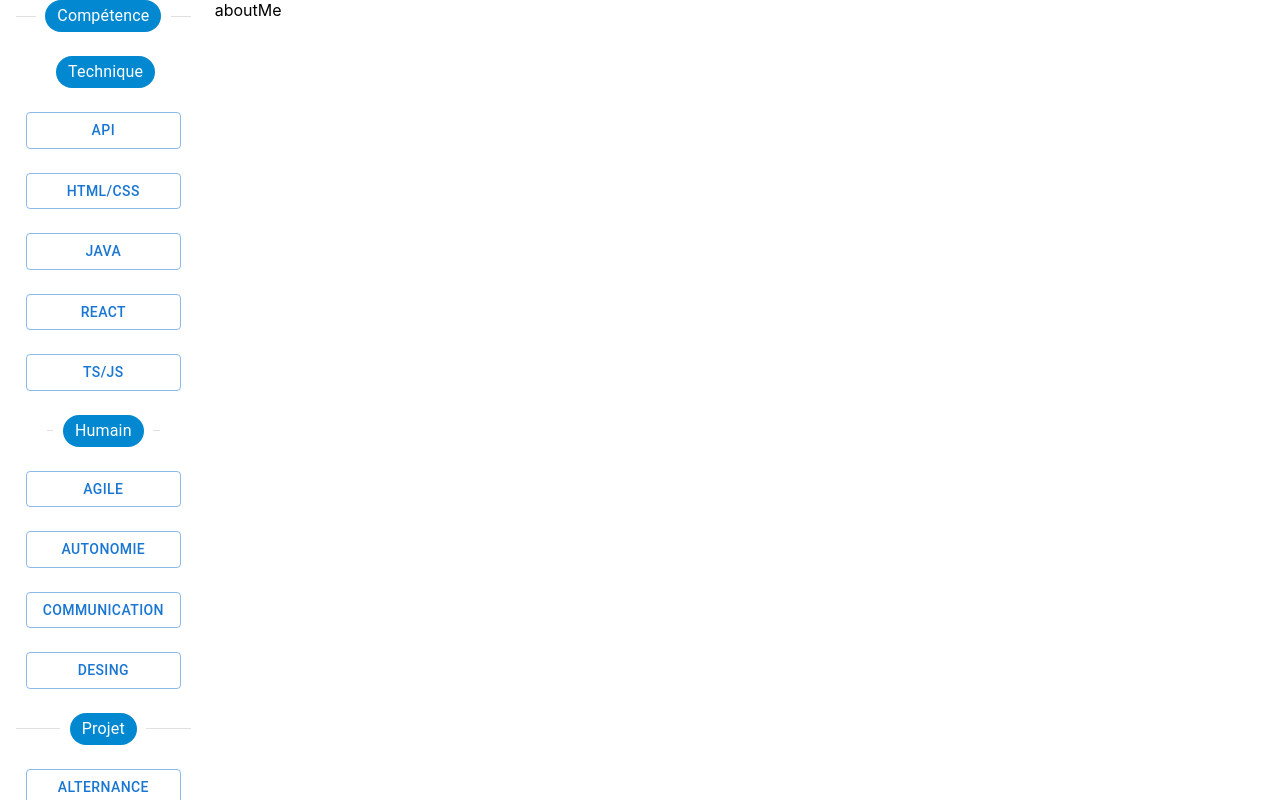
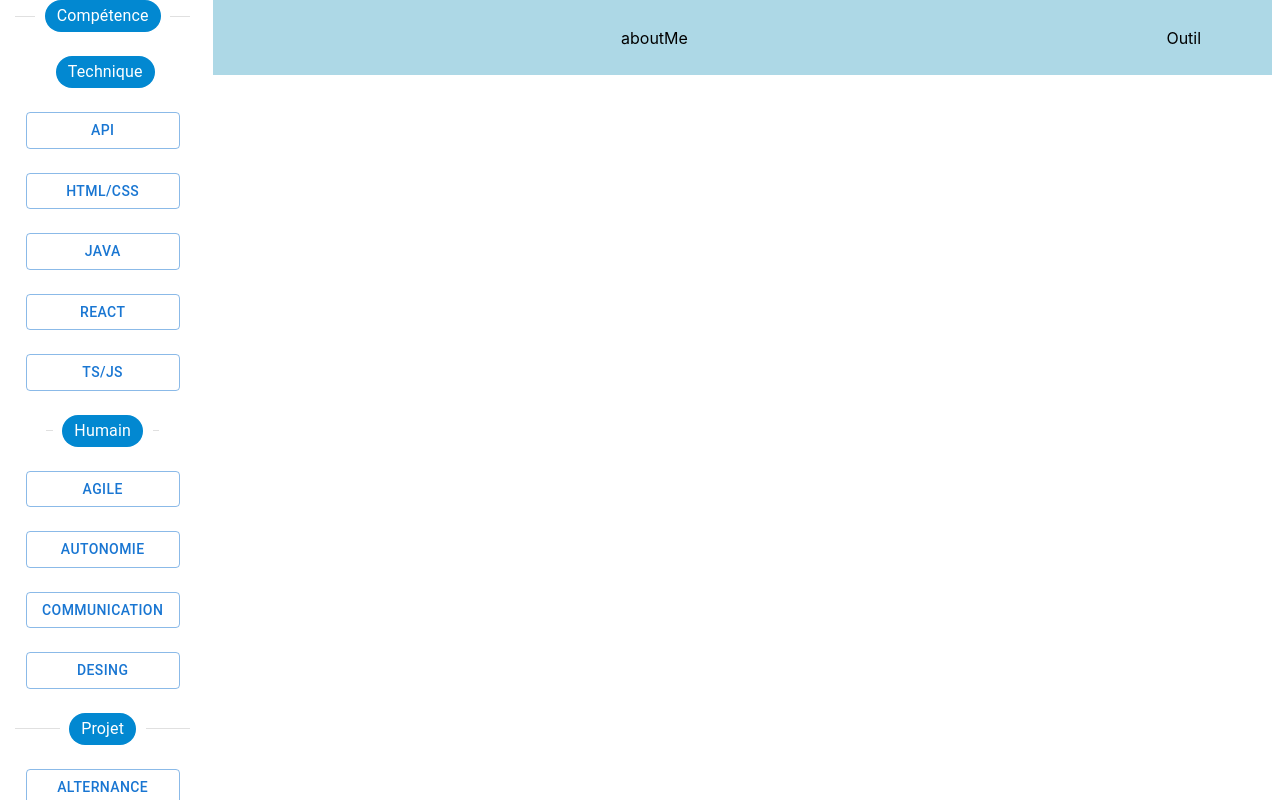
Before and after one commit to Toshiball/portfolio, a React (Vite) app: page / in a window 1280 px wide. Built offline with nearby package versions, Linux system fonts and the light colour scheme.

Commit message:
Add de texte pour react/java/html-css Modification pour la prise en compte d'un bandeau pour les outils comme le dark and light

```diff
--- a/package.json
+++ b/package.json
@@ -13,6 +13,7 @@
     "@emotion/react": "^11.11.3",
     "@emotion/styled": "^11.11.0",
     "@mui/material": "^5.15.10",
+    "@types/node": "^20.11.25",
     "react": "^18.2.0",
     "react-dom": "^18.2.0"
   },
--- a/src/App/App.tsx
+++ b/src/App/App.tsx
@@ -1,23 +1,32 @@
 import Menu from "./Components/Menu/Menu";
 import { Grid } from "@mui/material";
-import Body from "./Components/Body.tsx";
+import Body from "./Components/Body/Body.tsx";
 import React from "react";
 
 function App() {
 	const [value, setValue] = React.useState("aboutMe");
 
 	const handelOnClick = (_event: any, value: any) => {
-		console.log(_event);
 		setValue(value);
 	};
 
 	return (
-		<Grid container spacing={1}>
+		<Grid
+			container
+			spacing={1}
+			sx={{
+				display: "flex",
+				flexDirection: "row",
+				flexWrap: "nowrap",
+				justifyContent: "flex-start",
+				width: "100%",
+			}}
+		>
 			<Grid item xs={2}>
 				{/*Menu principal // A propops de moi*/}
 				<Menu onChange={handelOnClick} />
 			</Grid>
-			<Grid item sx={{ padding: 0 }}>
+			<Grid item xs={10} sx={{ padding: 0 }}>
 				<Body value={value} />
 			</Grid>
 		</Grid>
--- a/src/App/Components/Body.tsx
+++ /dev/null
@@ -1,8 +0,0 @@
-type BodyProps = {
-	value: string;
-};
-function Body(props: BodyProps) {
-	return <div>{props.value}</div>;
-}
-
-export default Body;
--- /dev/null
+++ b/src/App/Components/Body/Body.tsx
@@ -0,0 +1,93 @@
+import { Grid } from "@mui/material";
+import Header from "./Header.tsx";
+import React from "react";
+import fs from "fs";
+
+type BodyProps = {
+	value: string;
+};
+function Body(props: BodyProps) {
+	const [text, setText] = React.useState("");
+
+	React.useEffect(() => {
+		switch (props.value) {
+			case "react":
+				setText(
+					"Ma maîtrise de la technologie React a été un atout précieux dans mon parcours professionnel, notamment lors de la refonte de l’interface de gestion du suivi des récoltes pour une grande entreprise agro-alimentaire. En effet, cette compétence s'est révélée essentielle pour répondre aux besoins de développement d'applications web modernes, en offrant des solutions innovantes et efficaces.\n" +
+						"\n" +
+						"Lors de mon alternance, j'ai eu l'opportunité passionnante de travailler sur la refonte de l'interface graphique de la partie logistique de notre solution. Face au besoin croissant de modernisation de l'interface pour améliorer l'expérience client, j'ai pu démontrer l'étendue de ma maîtrise de React.\n" +
+						"\n" +
+						"Grâce à mes compétences, j'ai pu rapidement développer des composants réutilisables et optimiser les performances de l’interface. Des éléments tels que des formulaires et des boutons prédéfinis, conçus pour être utilisés à plusieurs endroits de l’application, ont permis de simplifier le processus de développement tout en améliorant l'expérience utilisateur. Cette approche a également eu un impact significatif sur les performances, réduisant le temps de chargement de l’interface de moitié, passant de 3 secondes à moins d’une seconde.\n" +
+						"\n" +
+						"Je me considère comme autonome dans l'utilisation de React, mais je suis toujours en quête d'optimisations supplémentaires. Je reste constamment à l'affût des dernières fonctionnalités de React pour garantir une expérience utilisateur toujours meilleure. Cette compétence est cruciale pour mon rôle actuel en tant qu'Expert en Ingénierie, car elle est au cœur de la plupart de nos projets web.\n" +
+						"\n" +
+						"Mon expérience avec React m'a permis d'acquérir rapidement une autonomie, ce qui a été reconnu par mes pairs. Avec le recul, je conseille vivement de rester à jour avec les nouvelles versions et les meilleures pratiques de React. La communauté est dynamique et active, et cela vaut la peine de rester connecté pour tirer le meilleur parti de cette technologie en constante évolution.\n" +
+						"\n" +
+						"À long terme, mon objectif est de devenir un référent en React au sein de mon entreprise. Pour atteindre cet objectif, je prévois de suivre des cours avancés sur React et de me familiariser avec les bibliothèques et les outils connexes pour renforcer encore ma compétence.\n" +
+						"\n" +
+						"Mon expérience en tant qu'alternant et stagiaire m'a permis de mettre en pratique mes compétences en React dans un environnement professionnel stimulant, et je suis enthousiaste à l'idée de continuer à développer cette expertise dans mes projets futurs.\n"
+				);
+				break;
+			case "java":
+				setText(
+					"Ayant évolué dans divers contextes professionnels et académiques, ma maîtrise de la technologie Java s'est avérée être un atout inestimable. Cette compétence s'est révélée essentielle pour répondre aux exigences de développement d'API tant pour des applications mobiles que web, notamment dans le cadre de projets académiques et de groupe.\n" +
+						"\n" +
+						"Lors de mon parcours scolaire, l'une de mes missions les plus mémorables a été de développer une API permettant d'effectuer des requêtes sur une base de données, dans le but de fournir une couverture exhaustive des fonctionnalités pour une application web spécifique. Ma capacité à concevoir des routes efficaces et à optimiser la manipulation des données, notamment lors de l'enregistrement de formulaires, a permis d'atteindre des performances remarquables. En effet, le temps d'appel de l'API a été réduit à moins d'une seconde, ce qui a grandement amélioré l'expérience utilisateur.\n" +
+						"\n" +
+						"Ma maîtrise autonome de Java, acquise au fil de six mois d'expérience pratique, m'a permis de mener à bien ces projets avec efficacité. Je suis constamment à la recherche d'opportunités d'optimisation, en explorant les dernières fonctionnalités de Java pour garantir une qualité toujours plus élevée dans mes réalisations.\n" +
+						"\n" +
+						"Bien que cette compétence ne soit pas cruciale pour mon rôle actuel, je reste convaincu de son importance dans le domaine du développement logiciel. Mon conseil pour les aspirants développeurs est de rester à jour avec les nouvelles versions et les meilleures pratiques de Java, étant donné la dynamique active de sa communauté.\n" +
+						"\n" +
+						"À long terme, je ne vise pas nécessairement à devenir un expert Java, mais je reste ouvert à l'idée de me perfectionner dans ce domaine si les opportunités se présentent.\n" +
+						"\n" +
+						"Bien que je n'aie pas prévu de suivre des formations spécifiques sur Java dans un avenir proche, mes réalisations antérieures, notamment dans les projets CineTech et KinaCrew, attestent de ma capacité à utiliser cette technologie de manière efficace et créative.\n"
+				);
+				break;
+			case "html_css":
+				setText(
+					"Ma compétence en Technologie HTML/CSS\n" +
+						"\n" +
+						"Maîtriser les subtilités de la technologie HTML/CSS est devenu un élément incontournable dans mon parcours professionnel. Cette compétence a été un pilier fondamental dans la satisfaction des exigences de développement front-end pour diverses applications web, garantissant ainsi une présentation à la fois esthétique et fonctionnelle.\n" +
+						"\n" +
+						"Lors de mon cursus scolaire, j'ai eu l'opportunité passionnante de concevoir l'interface utilisateur d'une application web en utilisant HTML/CSS. Cette mission exigeait le respect scrupuleux des standards de l'industrie tout en assurant une expérience utilisateur optimale. Notre objectif était clair : créer une interface intuitive et attrayante pour maximiser l'engagement des utilisateurs. Grâce à ma maîtrise de HTML/CSS, j'ai pu réaliser des mises en page flexibles et réactives, en utilisant des techniques avancées telles que les grilles CSS et les médias queries pour garantir une compatibilité multiplateforme. Le résultat ? Une interface esthétique et fonctionnelle qui a grandement contribué à une expérience utilisateur positive et fluide.\n" +
+						"\n" +
+						"Mon niveau de maîtrise dans ces technologies est confirmé, mais je reste constamment à l'affût des nouvelles techniques et tendances en matière de design web. Je m'efforce continuellement de perfectionner mes compétences en responsive design afin d'offrir une expérience utilisateur encore plus immersive.\n" +
+						"\n" +
+						"Dans mon rôle actuel, cette compétence revêt une importance cruciale. Elle me permet de jouer un rôle actif dans le développement front-end des projets et de garantir la qualité visuelle et ergonomique des produits finaux.\n" +
+						"\n" +
+						"Ayant travaillé avec HTML/CSS pendant plusieurs années, j'ai acquis une expertise significative dans ces technologies. Je suis capable de travailler de manière autonome sur des projets, tout en restant ouvert à l'apprentissage de nouvelles méthodes et outils pour optimiser mon flux de travail et rester compétitif sur le marché.\n" +
+						"\n" +
+						"Mon objectif à long terme est d'approfondir mes connaissances en design web et d'explorer d'autres domaines connexes tels que l'UX/UI design. Pour ce faire, je prévois de suivre des cours avancés en design web et en développement front-end afin de continuer à améliorer mes compétences et de rester à la pointe de l'industrie.\n" +
+						"\n" +
+						"En résumé, ma compétence en Technologie HTML/CSS a été un élément central de mon parcours professionnel, me permettant de contribuer de manière significative au développement front-end des projets tout en me maintenant à jour avec les dernières tendances et techniques de design web."
+				);
+				break;
+		}
+	}, [props.value]);
+
+	return (
+		<Grid
+			container
+			sx={{
+				display: "flex",
+				flexDirection: "column",
+				width: "100%",
+			}}
+		>
+			<Grid
+				item
+				sx={{
+					height: "100%",
+					background: "lightblue",
+				}}
+			>
+				<Header value={props.value} />
+			</Grid>
+			<Grid item>
+				<div>{text}</div>
+			</Grid>
+		</Grid>
+	);
+}
+
+export default Body;
--- /dev/null
+++ b/src/App/Components/Body/Header.tsx
@@ -0,0 +1,44 @@
+import { Grid } from "@mui/material";
+
+type HeaderProps = {
+	value: string;
+};
+function Header(props: HeaderProps) {
+	return (
+		<Grid
+			container
+			sx={{
+				height: "75px",
+			}}
+		>
+			<Grid
+				item
+				xs={10}
+				sx={{
+					display: "flex",
+					flexDirection: "row",
+					justifyContent: "center",
+					alignItems: "center",
+					height: "100%",
+				}}
+			>
+				<div>{props.value}</div>
+			</Grid>
+			<Grid
+				item
+				xs={2}
+				sx={{
+					display: "flex",
+					flexDirection: "row",
+					justifyContent: "center",
+					alignItems: "center",
+					height: "100%",
+				}}
+			>
+				Outil
+			</Grid>
+		</Grid>
+	);
+}
+
+export default Header;
--- a/src/App/Components/Menu/Menu.tsx
+++ b/src/App/Components/Menu/Menu.tsx
@@ -1,4 +1,4 @@
-import MenuButton from "../MenuButton.tsx";
+import MenuButton from "./MenuButton.tsx";
 import { Chip, Divider, Grid, Typography } from "@mui/material";
 import React from "react";
 
```
Also changed, not shown: src/App/Components/Menu/MenuButton.tsx (renamed from src/App/Components/MenuButton.tsx), 1 other file (tests, documents, lock files or other folders).
